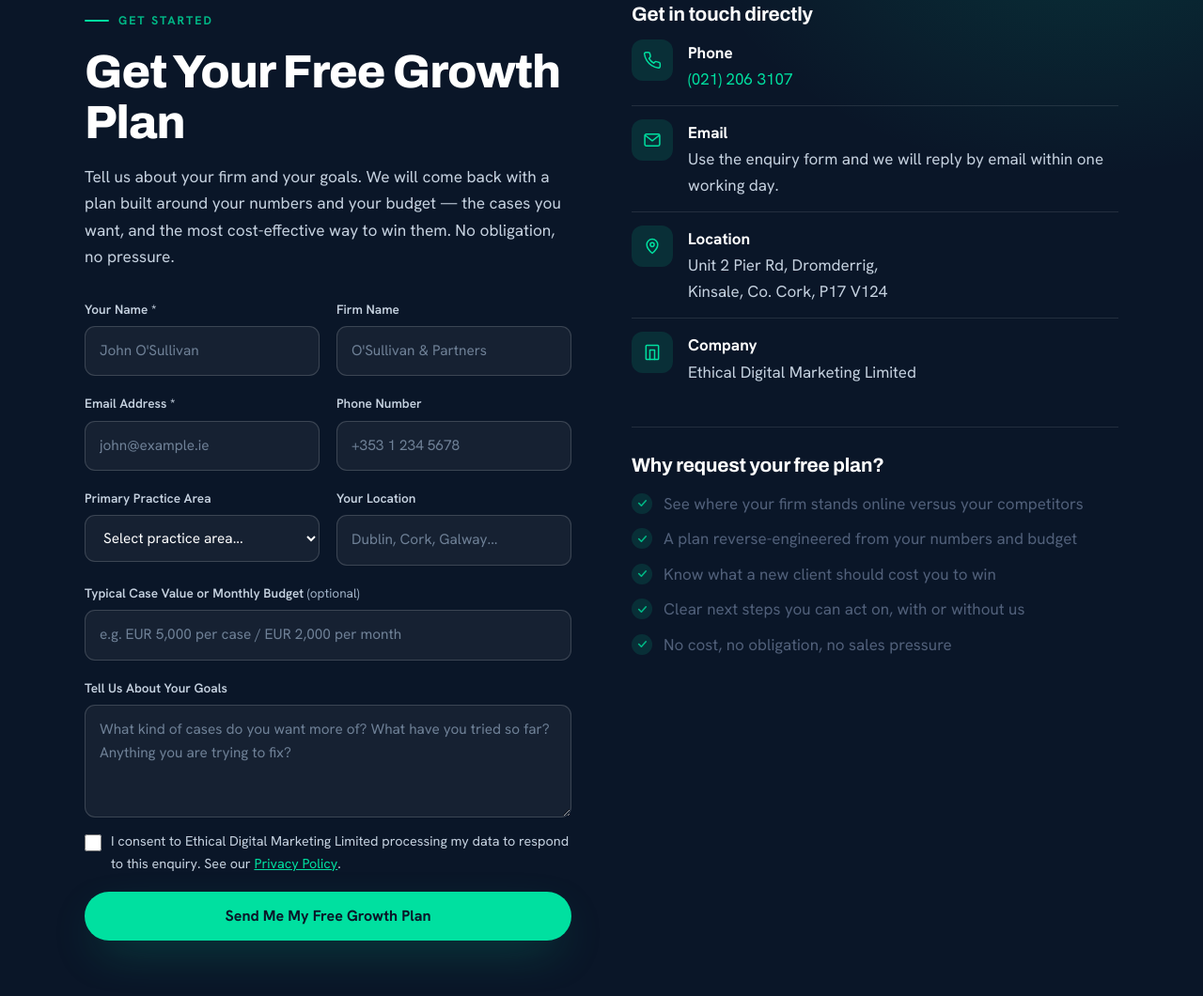
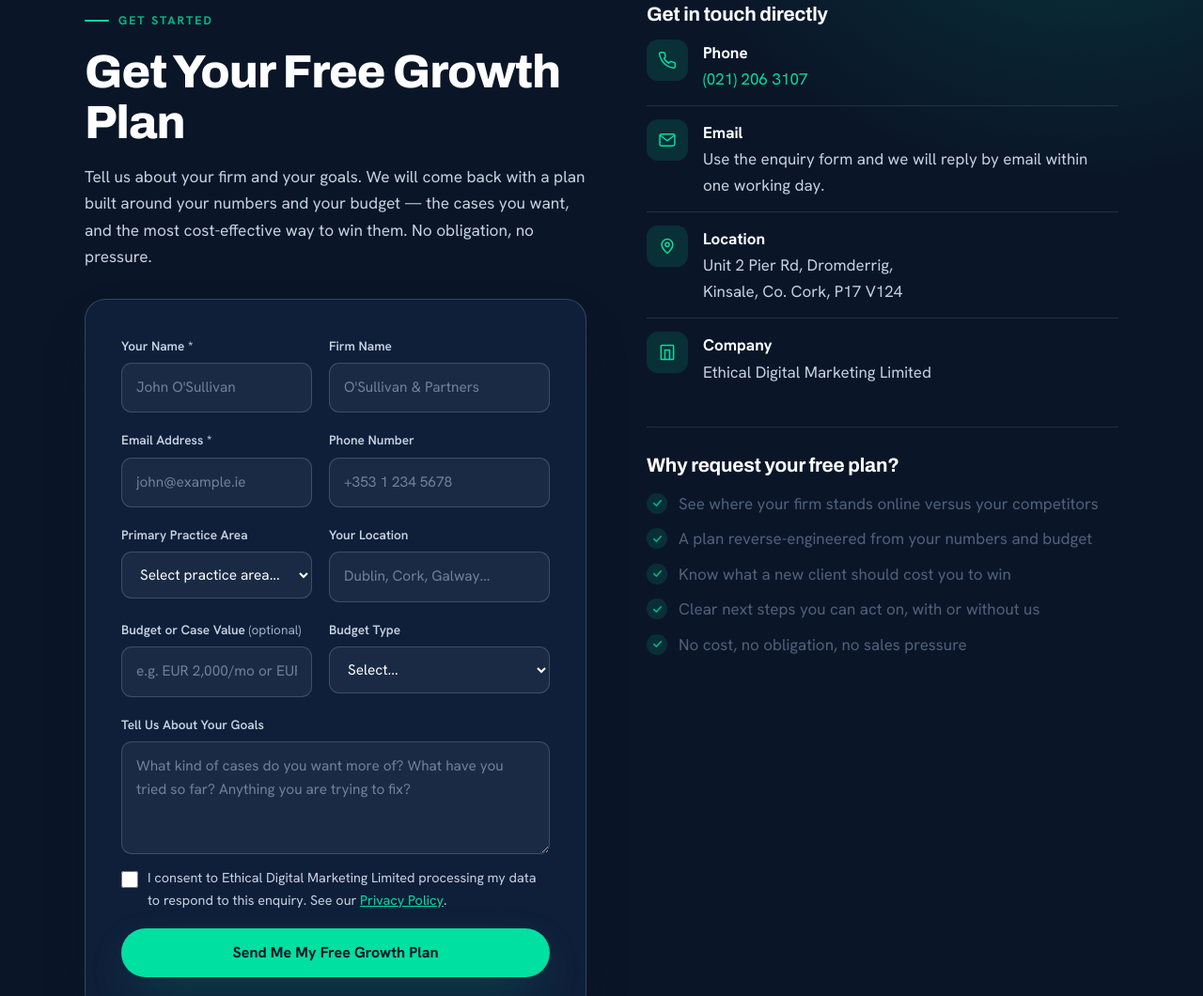
Before and after one commit to caseymeraz/solicitordigital, an Eleventy site: page src/index.html in a window 1280 px wide. Shown: the part 8351-9411 px from the top of the page at 94% size. Built offline with nearby package versions, Linux system fonts and the light colour scheme; Eleventy itself is replaced by a stand-in of ours; files that its build step writes are made by us from their sources.

Commit message:
Contact form: elevate as distinct panel from footer, add one-off budget option, ensure mobile
- Wrap main form in an elevated .contact-card so it reads as the primary form,
  visually separated from the (dark) footer; clearer footer top border
- Budget: split into amount + budget-type select (monthly / one-off project / not sure)
  so one-time project budgets are supported; Resend handler captures budget type
- Two budget fields collapse to single column on mobile via existing form-grid breakpoints

```diff
--- a/api/contact.js
+++ b/api/contact.js
@@ -66,7 +66,8 @@
     ["Phone", body.phone],
     ["Practice area", body["practice-area"]],
     ["Location", body.location],
-    ["Case value / budget", body.budget],
+    ["Budget / case value", body.budget],
+    ["Budget type", body["budget-type"]],
     ["Message", body.message],
   ].filter(([, v]) => v != null && String(v).trim() !== "");
 
--- a/src/assets/css/style.css
+++ b/src/assets/css/style.css
@@ -348,6 +348,11 @@
 .contact-section::before { content: ""; position: absolute; inset: 0; z-index: -1;
   background: radial-gradient(700px 500px at 90% 0%, rgba(0, 224, 160, 0.14), transparent 60%); }
 .contact-section h2 { color: #fff; }
+/* Elevated form panel — keeps the main form distinct from the footer */
+.contact-card {
+  background: var(--ink-2); border: 1px solid var(--ink-line-2); border-radius: var(--radius-lg);
+  padding: clamp(22px, 3.5vw, 38px); box-shadow: var(--shadow-2);
+}
 .form-grid { display: grid; grid-template-columns: 1fr 1fr; gap: 18px; }
 .form-group { display: flex; flex-direction: column; gap: 7px; }
 .form-group.full-width { grid-column: 1 / -1; }
@@ -373,7 +378,7 @@
 .contact-detail a { color: var(--signal); }
 
 /* --------------------------------------------------------------------- Footer */
-.site-footer { background: #060e1a; color: var(--text-dim); padding: 64px 0 36px; border-top: 1px solid var(--ink-line); }
+.site-footer { background: #060e1a; color: var(--text-dim); padding: 64px 0 36px; border-top: 1px solid var(--ink-line-2); }
 .footer-top { display: grid; grid-template-columns: 1.4fr 1fr 1fr; gap: 40px; padding-bottom: 40px; border-bottom: 1px solid var(--ink-line); }
 .footer-brand .logo { font-size: 1.3rem; margin-bottom: 14px; display: inline-block; }
 .footer-brand p { font-size: 0.9rem; color: var(--text-dim); max-width: 320px; }
--- a/src/index.html
+++ b/src/index.html
@@ -511,7 +511,7 @@
                     <span class="eyebrow">Get started</span>
                     <h2>Get Your Free Growth Plan</h2>
                     <p style="color:var(--text-dim-2); font-size:1.08rem; margin:16px 0 30px;">Tell us about your firm and your goals. We will come back with a plan built around your numbers and your budget &mdash; the cases you want, and the most cost-effective way to win them. No obligation, no pressure.</p>
-                    <form id="contact-form" onsubmit="handleSubmit(event)">
+                    <form id="contact-form" class="contact-card" onsubmit="handleSubmit(event)">
                         <input type="text" name="company_website" tabindex="-1" autocomplete="off" aria-hidden="true" style="position:absolute; left:-9999px; width:1px; height:1px; opacity:0;">
                         <div class="form-grid">
                             <div class="form-group">
@@ -550,9 +550,18 @@
                                 <label for="location">Your Location</label>
                                 <input type="text" id="location" name="location" placeholder="Dublin, Cork, Galway...">
                             </div>
-                            <div class="form-group full-width">
-                                <label for="budget">Typical Case Value or Monthly Budget <span style="color:var(--text-dim); font-weight:400;">(optional)</span></label>
-                                <input type="text" id="budget" name="budget" placeholder="e.g. EUR 5,000 per case / EUR 2,000 per month">
+                            <div class="form-group">
+                                <label for="budget">Budget or Case Value <span style="color:var(--text-dim); font-weight:400;">(optional)</span></label>
+                                <input type="text" id="budget" name="budget" placeholder="e.g. EUR 2,000/mo or EUR 8,000 one-off">
+                            </div>
+                            <div class="form-group">
+                                <label for="budget-type">Budget Type</label>
+                                <select id="budget-type" name="budget-type">
+                                    <option value="">Select...</option>
+                                    <option value="monthly">Monthly / ongoing retainer</option>
+                                    <option value="one-off">One-off project budget</option>
+                                    <option value="not-sure">Not sure yet</option>
+                                </select>
                             </div>
                             <div class="form-group full-width">
                                 <label for="message">Tell Us About Your Goals</label>
```
